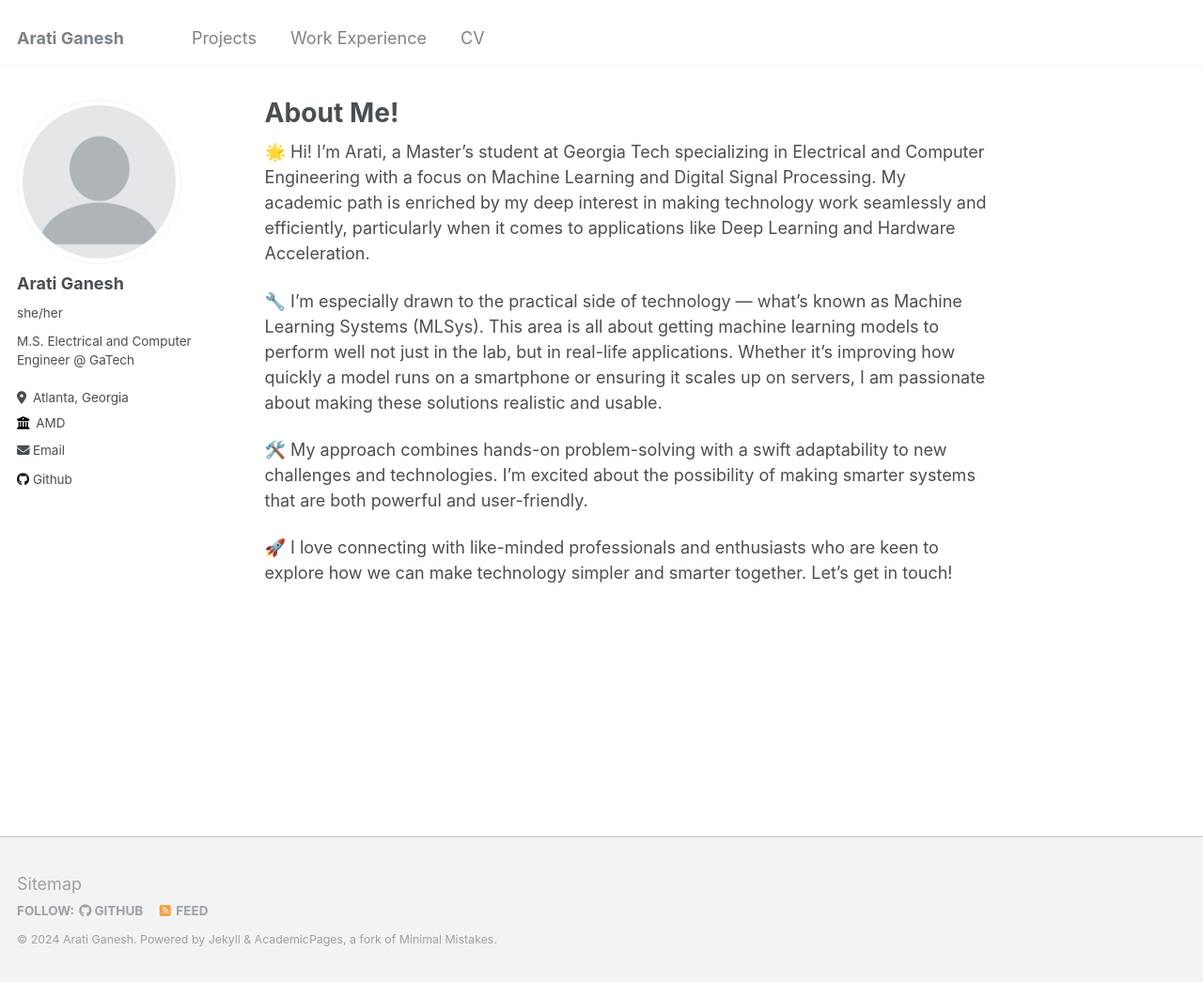
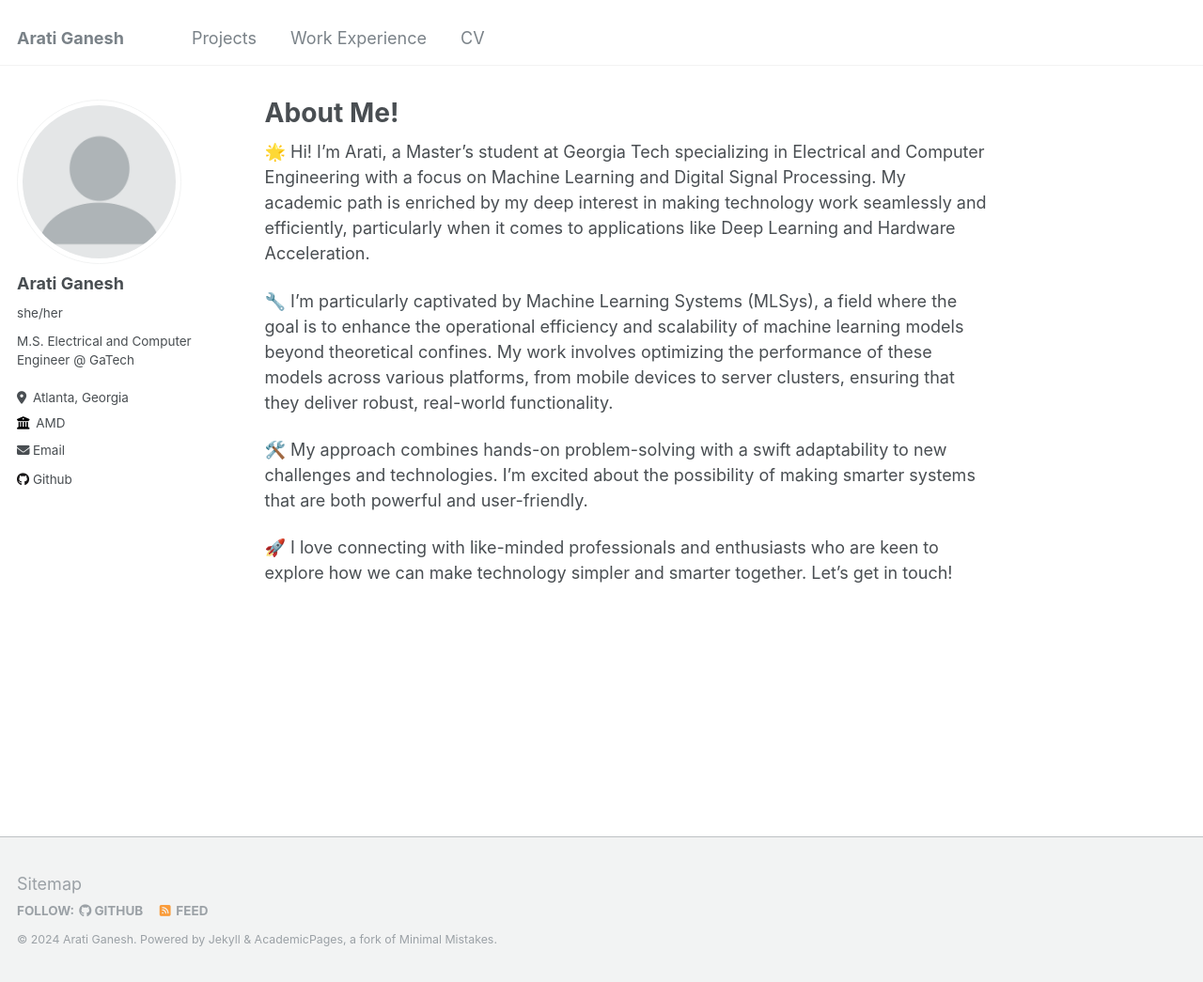
Before and after one commit to Aratiganesh123/aratiganesh.github.io, a Jekyll site: the page built from _pages/about.md, in a window 1280 px wide and 1045 px high. Shown: the whole window at 94% size. Built offline with Jekyll 4.4.1, drawn with Linux system fonts in a browser that asks for light colours.

Commit message:
Changed Website

```diff
--- a/_data/navigation.yml
+++ b/_data/navigation.yml
@@ -7,4 +7,4 @@ main:
     url: /workexperience/
 
   - title: "CV"
-    url: /cv/
+    url: /Users/aratiganesh/Documents/PersonalDocs/aratiganesh.github.io/files/Arati_Resume_12_2023-1.pdf
--- a/_pages/about.md
+++ b/_pages/about.md
@@ -10,7 +10,7 @@ redirect_from:
 
 🌟 Hi! I'm Arati, a Master’s student at Georgia Tech specializing in Electrical and Computer Engineering with a focus on Machine Learning and Digital Signal Processing. My academic path is enriched by my deep interest in making technology work seamlessly and efficiently, particularly when it comes to applications like Deep Learning and Hardware Acceleration.
 
-🔧 I'm especially drawn to the practical side of technology — what's known as Machine Learning Systems (MLSys). This area is all about getting machine learning models to perform well not just in the lab, but in real-life applications. Whether it’s improving how quickly a model runs on a smartphone or ensuring it scales up on servers, I am passionate about making these solutions realistic and usable.
+🔧  I’m particularly captivated by Machine Learning Systems (MLSys), a field where the goal is to enhance the operational efficiency and scalability of machine learning models beyond theoretical confines. My work involves optimizing the performance of these models across various platforms, from mobile devices to server clusters, ensuring that they deliver robust, real-world functionality.
 
 🛠️ My approach combines hands-on problem-solving with a swift adaptability to new challenges and technologies. I'm excited about the possibility of making smarter systems that are both powerful and user-friendly.
 
```
Also changed, not shown: 1 other file.
